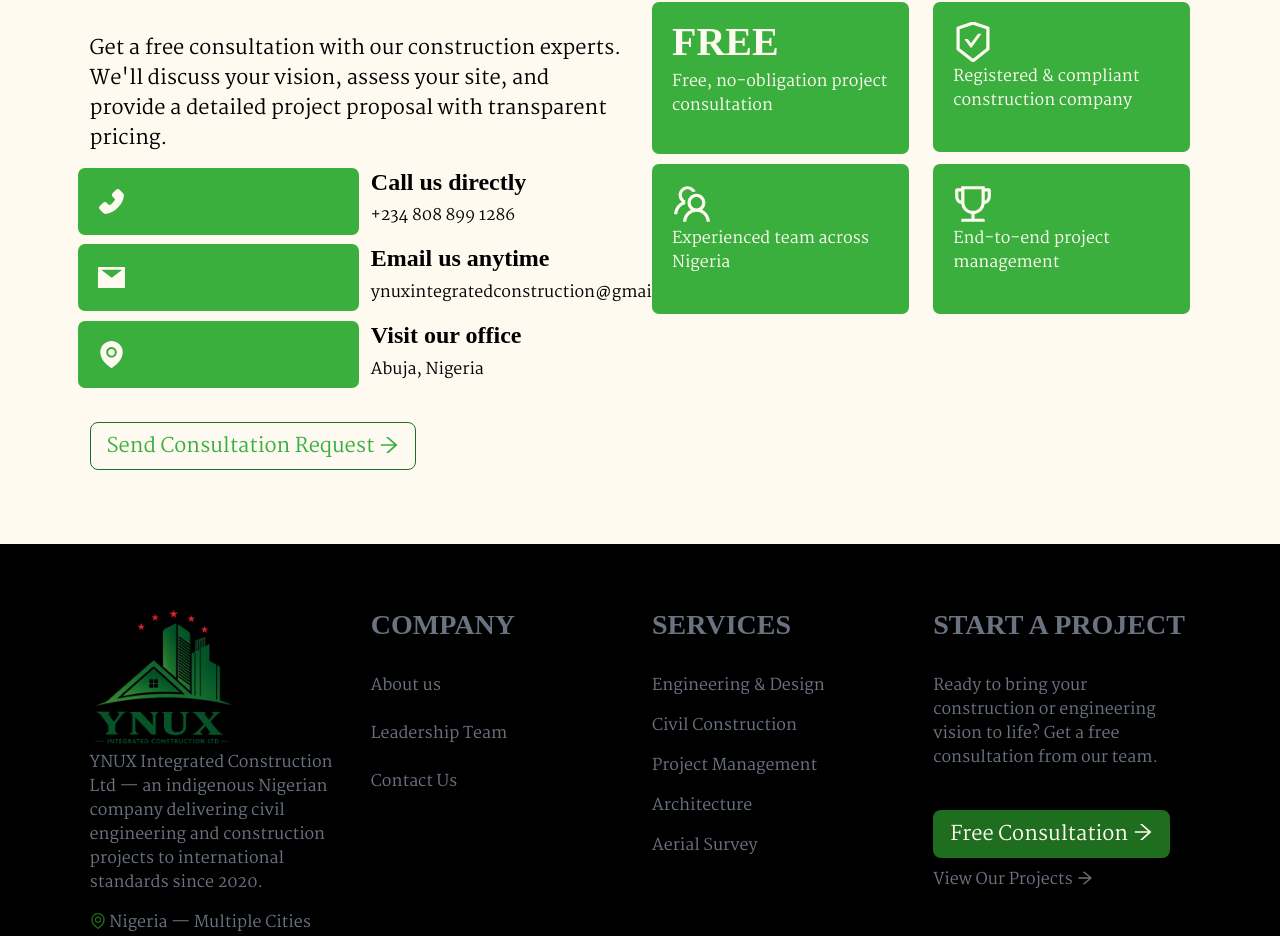
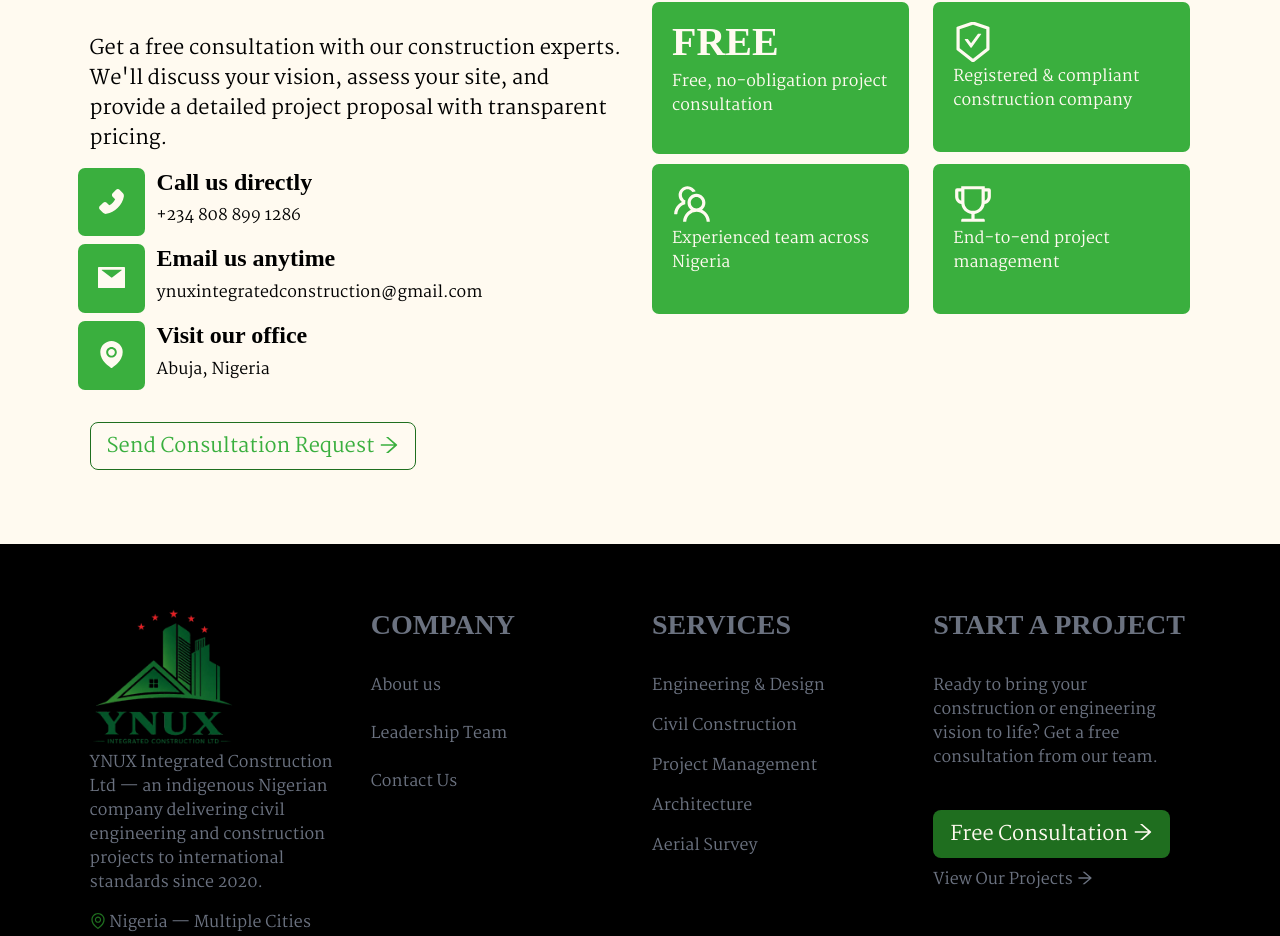
Before and after one commit to jozzydgr8/Ynux-construction, a React (Create React App) app: page / in a window 1280 px wide. Shown: the part 5222-6158 px from the top of the page. Built offline with nearby package versions, Linux system fonts and the light colour scheme; a web font is replaced by a local one.

Commit message:
fixed cta-icon error

```diff
--- a/src/data.tsx
+++ b/src/data.tsx
@@ -28,7 +28,7 @@
     color:'var(--ivory)',
     padding:'15px',
     borderRadius:'15px',
-     display: 'inline-block'
+
 
   }
 
--- a/src/index.css
+++ b/src/index.css
@@ -232,10 +232,10 @@
 /* contact--contact--contact--contact */
 .cta-icon{
   background: var(--light-green);
-  height: fit-content;
   padding: 5px;
   border-radius: 7px;
   color: var(--ivory);
+  width: fit-content;
 
 }
 
--- a/src/pages/homePage/homeComponent/Contact.tsx
+++ b/src/pages/homePage/homeComponent/Contact.tsx
@@ -33,8 +33,9 @@
                                 contactInfo.map(contact=>(
                                     <div key={contact.label}>
                                         <div className="row">
-                                            <div className="cta-icon animate-left col-sm-6">
-                                                {contact.icon}
+                                            <div className="cta-icon animate-left col-sm-6 mb-2">
+
+                                                    {contact.icon}
                                             </div>
                                             <br/>
                                             <div className="col-sm-6">
```
